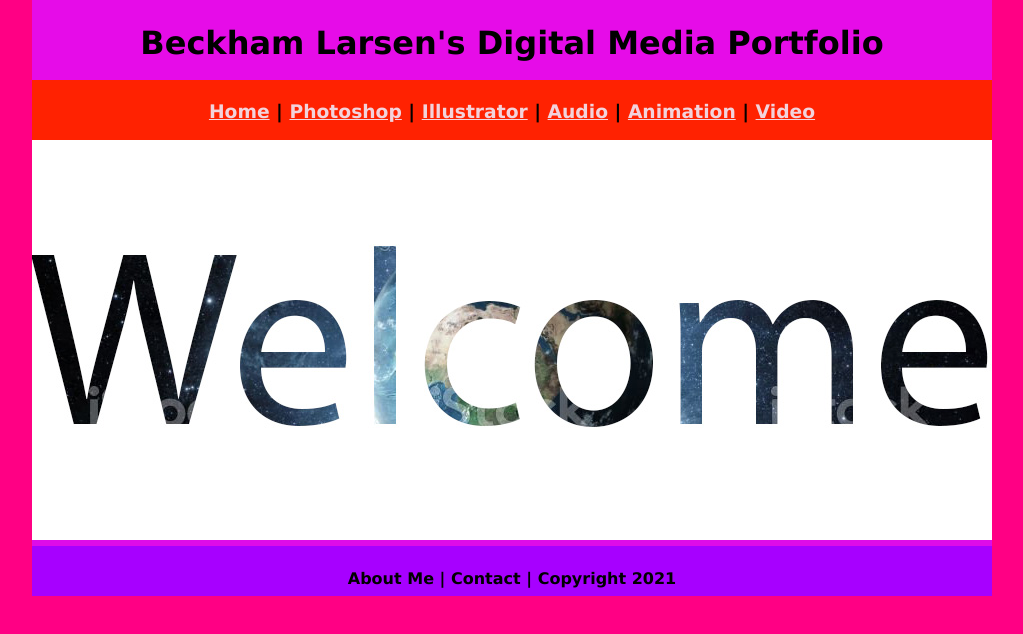
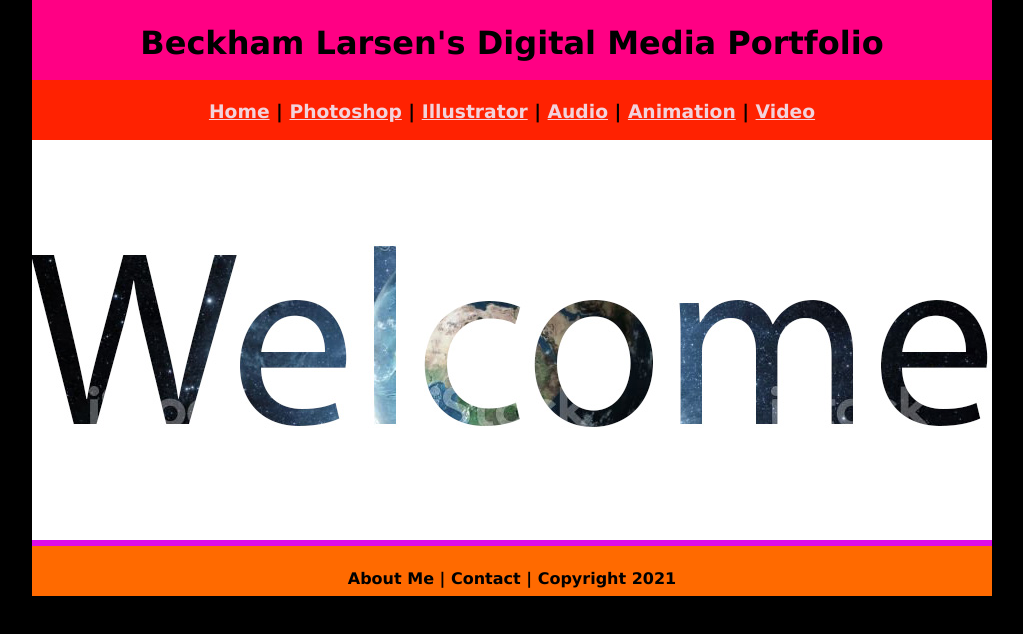
Before and after one commit to Flipperskate199/b3digitalmediaportfolio2023, a plain HTML site: page index.html in a window 1280 px wide. Shown: the whole page, without its empty margins (128-1151 px from the left). Drawn offline with Linux system fonts and the light colour scheme.

Commit message:
Update myCSS.css

```diff
--- a/myCSS.css
+++ b/myCSS.css
@@ -5,14 +5,14 @@ body {
 	font: 100%/1.4 Verdana, Arial, Helvetica, sans-serif;
 }
 .homePage {
-	background: #FF0084;
+	background: #000000;
 }
 .container {
 	width: 960px;
 	margin: 0 auto;
 }
 .header {
-	background: #E60CE8;
+	background: #FF0084;
 	text-align: center;
 	margin: 0px;
 	padding: 5;
@@ -38,7 +38,7 @@ body {
 	text-align: center;
 }
 .footer {
-	background: #A700FF;
+	background: #FF6A00;
 	margin: 0px;
 	float: left;
 	width: 100%;
```
